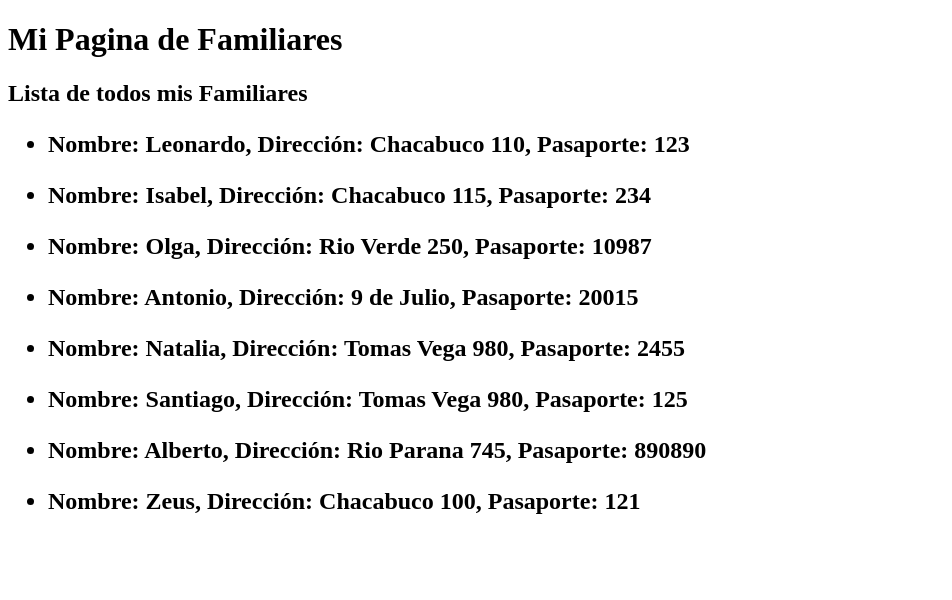
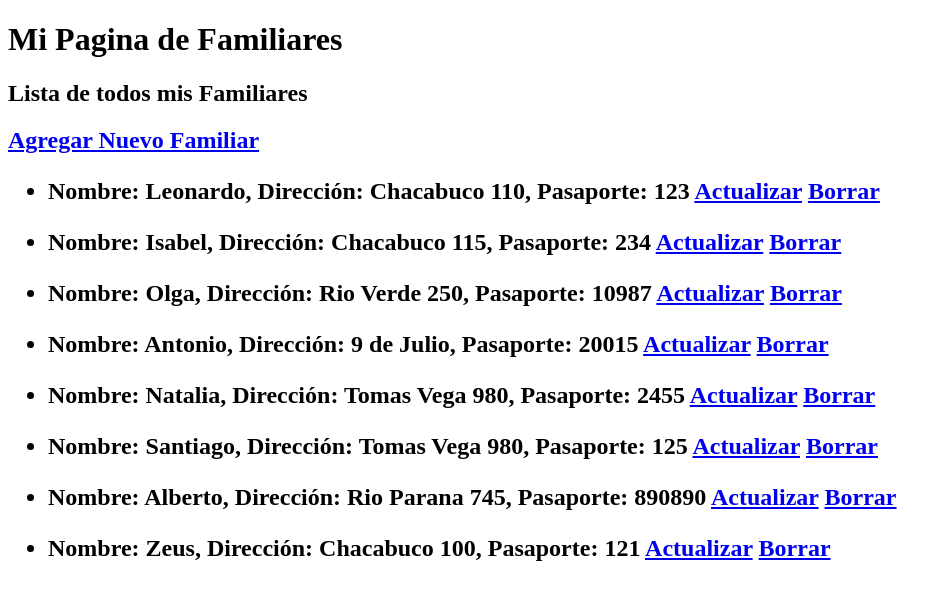
Before and after one commit to LeonardoDaSilva29/proyectoTres, a Django app: page /mi-familia/ in a window 1280 px wide. Shown: the top 600 px of the page, without its empty margins (0-952 px from the left). Run offline with Django 4.2, Linux system fonts and the light colour scheme; data comes from the database, SQL or seed files in the repository; both versions use the stored data as it was after the commit.

Commit message:
se agrego modulo actualizar y borrar a familiares y empezamos con mascotas y vehiculos

```diff
--- a/ejemplo/models.py
+++ b/ejemplo/models.py
@@ -11,3 +11,21 @@ class Familiar(models.Model):
 
     def __str__(self):
       return f"{self.nombre}, {self.numero_pasaporte}, {self.id}"
+
+class Mascotas(models.Model):
+
+    nombre = models.CharField(max_length=15)
+    edad = models.IntegerField()
+    color = models.CharField(max_length=15)
+
+    def __str__(self):
+      return f"{self.nombre}, {self.color}, {self.edad} años"
+
+class Vehiculos(models.Model):
+
+    marca = models.CharField(max_length=20)
+    modelo = models.CharField(max_length=20)
+    año = models.IntegerField()
+
+    def __str__(self):
+      return f"{self.marca}, {self.modelo}, {self.año}"
--- a/ejemplo/templates/ejemplo/alta_familiar.html
+++ b/ejemplo/templates/ejemplo/alta_familiar.html
@@ -10,4 +10,5 @@
 
   <h2 style="color:green">{{msg_exito}}</h2>
 
+  <a href="/mi-familia">Volver a lista de Familiares</a>
 {% endblock %}
--- a/ejemplo/templates/ejemplo/familiares.html
+++ b/ejemplo/templates/ejemplo/familiares.html
@@ -1,9 +1,17 @@
 {% extends 'ejemplo/base.html' %}
-{% block titulo%} Lista de todos mis Familiares {% endblock %}
 {% block contenido %}
-  {% for familiar in lista_familiares %}
-      <ul>
-          <li> Nombre: {{familiar.nombre}}, Dirección: {{familiar.direccion}}, Pasaporte: {{familiar.numero_pasaporte}}</li>
-      </ul>
-  {% endfor %}
+<a href="/mi-familia/alta">Agregar Nuevo Familiar</a>
+{% for familiar in lista_familiares %}
+<ul>
+    <li> Nombre: {{familiar.nombre}}, Dirección: {{familiar.direccion}}, Pasaporte: {{familiar.numero_pasaporte}}
+        <!-- Esto agrega un link al form de actulización-->
+        <a href='actualizar/{{ familiar.id }}'>Actualizar</a>
+        <a href='borrar/{{ familiar.id }}'>Borrar</a>
+    </li>
+</ul>
+{% endfor %}
+{%endblock %}
+
+{% block titulo%}
+Lista de todos mis Familiares
 {% endblock %}
--- a/ejemplo/views.py
+++ b/ejemplo/views.py
@@ -1,3 +1,4 @@
+from django.shortcuts import render, get_object_or_404 # <----- Nuevo import
 from django.shortcuts import render
 from ejemplo.models import Familiar
 from ejemplo.forms import Buscar, FamiliarForm  # <--- NUEVO IMPORT
@@ -71,3 +72,39 @@ class AltaFamiliar(View):
                                                         'msg_exito': msg_exito})
 
         return render(request, self.template_name, {"form": form})
+
+class ActualizarFamiliar(View):
+  form_class = FamiliarForm
+  template_name = 'ejemplo/actualizar_familiar.html'
+  initial = {"nombre":"", "direccion":"", "numero_pasaporte":""}
+
+  # prestar atención ahora el method get recibe un parametro pk == primaryKey == identificador único
+  def get(self, request, pk):
+      familiar = get_object_or_404(Familiar, pk=pk)
+      form = self.form_class(instance=familiar)
+      return render(request, self.template_name, {'form':form,'familiar': familiar})
+
+  # prestar atención ahora el method post recibe un parametro pk == primaryKey == identificador único
+  def post(self, request, pk):
+      familiar = get_object_or_404(Familiar, pk=pk)
+      form = self.form_class(request.POST ,instance=familiar)
+      if form.is_valid():
+          form.save()
+          msg_exito = f"se actualizó con éxito el familiar {form.cleaned_data.get('nombre')}"
+          form = self.form_class(initial=self.initial)
+          return render(request, self.template_name, {'form':form,
+                                                      'familiar': familiar,
+                                                      'msg_exito': msg_exito})
+
+      return render(request, self.template_name, {"form": form})
+
+class BorrarFamiliar(View):
+  template_name = 'ejemplo/familiares.html'
+
+
+  # prestar atención ahora el method get recibe un parametro pk == primaryKey == identificador único
+  def get(self, request, pk):
+      familiar = get_object_or_404(Familiar, pk=pk)
+      familiar.delete()
+      familiares = Familiar.objects.all()
+      return render(request, self.template_name, {'lista_familiares': familiares})
--- a/project/urls.py
+++ b/project/urls.py
@@ -15,7 +15,7 @@ Including another URLconf
 """
 from django.contrib import admin
 from django.urls import path
-from ejemplo.views import index, saludar_a, sumar, buscar, mostrar_familiares, BuscarFamiliar, AltaFamiliar
+from ejemplo.views import index, saludar_a, sumar, buscar, mostrar_familiares, BuscarFamiliar, AltaFamiliar, ActualizarFamiliar, BorrarFamiliar
 
 
 
@@ -28,4 +28,7 @@ urlpatterns = [
     path('mi-familia/', mostrar_familiares),
     path('mi-familia/buscar', BuscarFamiliar.as_view()), # NUEVA RUTA PARA BUSCAR FAMILIAR
     path('mi-familia/alta', AltaFamiliar.as_view()),
+    # EL paramatro pk hace referencia al identificador único en la base de datos para Familiar.
+    path('mi-familia/actualizar/<int:pk>', ActualizarFamiliar.as_view()), # NUEVA RUTA PARA actualizar FAMILIAR
+    path('mi-familia/borrar/<int:pk>', BorrarFamiliar.as_view()), # NUEVA RUTA PARA borrar FAMILIAR
 ]
```
Also changed, not shown: ejemplo/templates/ejemplo/actualizar_familiar.html (added, +15 -0 lines), ejemplo/templates/ejemplo/actualizar_mascotas.html (added, +15 -0 lines), db.sqlite3, ejemplo/templates/ejemplo/alta_mascotas.html (added), ejemplo/templates/ejemplo/mascotas.html (added).
